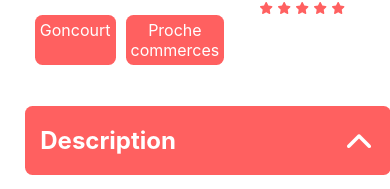
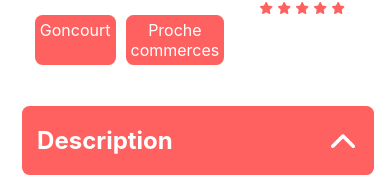
Before and after one commit to NicolasSarasin/projet11openclassroomnsp, a React (Create React App) app: page /0979876d in a window 390 px wide. Shown: the part 647-836 px from the top of the page. Built offline with nearby package versions, Linux system fonts and the light colour scheme.

Commit message:
Add files via upload

```diff
--- a/src/Page/Error_404/index.jsx
+++ b/src/Page/Error_404/index.jsx
@@ -13,8 +13,8 @@ function Error() {
             <p className="Perror404">
                 Oups! La page que vous voulez n'existe pas.
             </p>
-            <Link to="/">
-                <p className="Perror4042">Retourner à la page d'accueil.</p>
+            <Link to="/" className="Perror4042">
+                <p>Retourner à la page d'accueil.</p>
             </Link>
             <Footer />
         </div>
--- a/src/style.css
+++ b/src/style.css
@@ -110,15 +110,19 @@ body {
     width: 100%;
 }
 
+.divByTheWayGeneral .divCardDescription {
+    margin-bottom: 25px;
+}
+
 .divCardDescriptionGeneral {
     display: flex;
     justify-content: space-around;
 }
 
-.divCardDescription {
+.divCardDescriptionGeneral .divByTheWayGeneral .divCardDescription {
     text-align: left;
     padding: 0.25px 0.25px 0.25px 0px;
-    width: 48%;
+    width: 98%;
     margin-bottom: 25px;
 }
 .divCardDescription1 {
@@ -141,6 +145,7 @@ body {
 }
 .divCardDescriptionUnder {
     display: none;
+    text-align: left;
     transform: translateY(0px);
     background-color: #f6f6f6;
     color: #ff6060;
@@ -388,6 +393,10 @@ body {
     .error404 {
         font-size: 200px;
     }
+    .divByTheWayGeneral {
+        width: 92%;
+        margin-left: 12.5px;
+    }
     .footerKasa .plow24p {
         font-size: 12px;
     }
```
Also changed, not shown: 1 other file (tests, documents, lock files or other folders).
